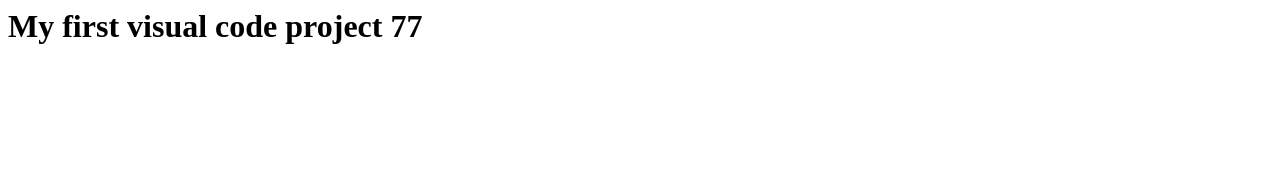
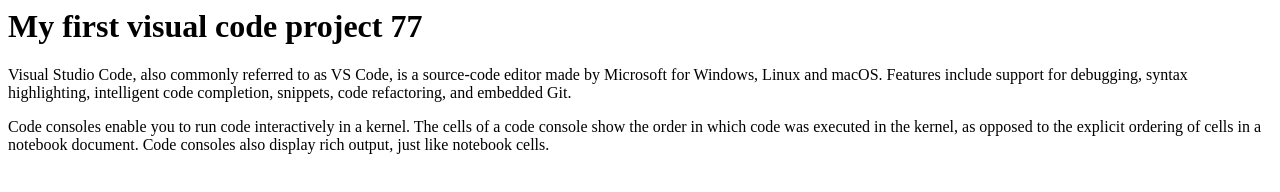
Before and after one commit to Prakriti123456/project77, a plain HTML site: page index.html in a window 1280 px wide. Drawn offline with Linux system fonts and the light colour scheme.

Commit message:
Add files via upload

```diff
--- a/index.html
+++ b/index.html
@@ -4,7 +4,9 @@
 </head>
 <body>
 <h1> My first visual code project 77</h1>
-
+<p>Visual Studio Code, also commonly referred to as VS Code, is a source-code editor made by Microsoft for Windows, Linux and macOS. Features include support for debugging, syntax highlighting, intelligent code completion, snippets, code refactoring, and embedded Git.
+</p>
+<p>Code consoles enable you to run code interactively in a kernel. The cells of a code console show the order in which code was executed in the kernel, as opposed to the explicit ordering of cells in a notebook document. Code consoles also display rich output, just like notebook cells.</p>
 <script>
 var f="Ranbir";
 var l="Kapoor";
```
